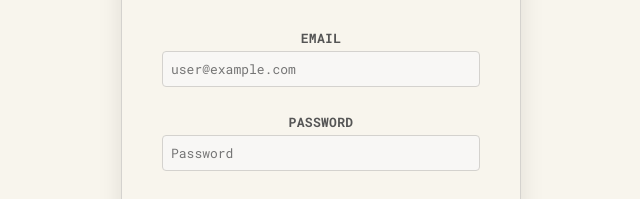
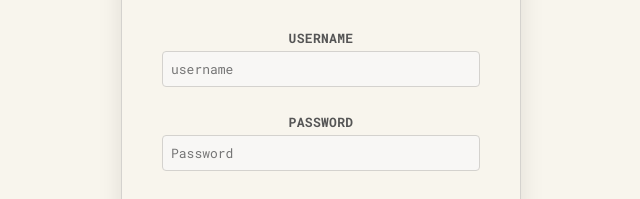
Before and after one commit to yekrangiariana/commonplace, a browser extension: page index.html in a window 1280 px wide. Shown: the part 326-525 px from the top of the page, 319-959 px from the left. Drawn offline with nearby package versions, Linux system fonts and the light colour scheme; a web font is replaced by a local one.

Commit message:
feat: change input labels from email to username on login screens

```diff
--- a/index.html
+++ b/index.html
@@ -941,13 +941,13 @@
                       </p>
                       <form id="sync-auth-form" class="sync-login__form">
                         <div class="sync-login__field">
-                          <label class="sync-login__label" for="sync-email-input">Email</label>
+                          <label class="sync-login__label" for="sync-email-input">Username</label>
                           <input
-                            type="email"
+                            type="text"
                             id="sync-email-input"
-                            placeholder="user@example.com"
+                            placeholder="username"
                             required
-                            autocomplete="email"
+                            autocomplete="username"
                           />
                         </div>
                         <div class="sync-login__field">
@@ -2272,13 +2272,13 @@
         <div class="sync-login">
           <form id="overlay-auth-form" class="sync-login__form">
             <div class="sync-login__field" style="margin-bottom: 1rem; display: flex; flex-direction: column; gap: 0.25rem;">
-              <label class="sync-login__label" for="overlay-email-input" style="font-weight: var(--font-weight-label, 600); font-size: var(--font-size-sm, 13px); color: var(--text-light);">Email</label>
+              <label class="sync-login__label" for="overlay-email-input" style="font-weight: var(--font-weight-label, 600); font-size: var(--font-size-sm, 13px); color: var(--text-light);">Username</label>
               <input
-                type="email"
+                type="text"
                 id="overlay-email-input"
-                placeholder="user@example.com"
+                placeholder="username"
                 required
-                autocomplete="email"
+                autocomplete="username"
                 style="width: 100%; box-sizing: border-box; padding: 0.5rem; border: var(--border-light); border-radius: 4px; background: var(--input-bg); color: var(--text);"
               />
             </div>
```
